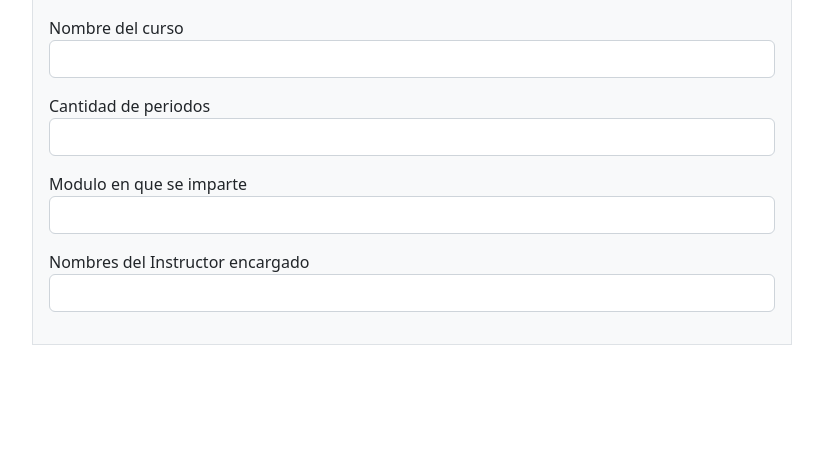
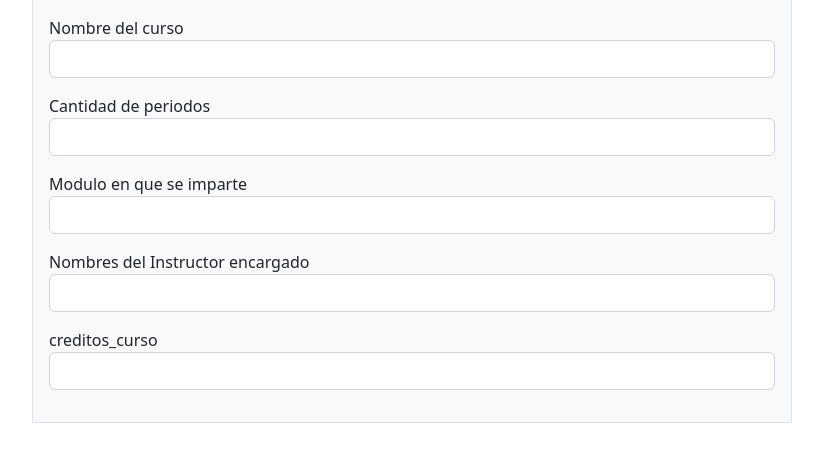
Before and after one commit to CARS1803/ParcialReyes, a PHP site: page / in a window 1280 px wide. Shown: the part 57-519 px from the top of the page, without its empty margins (228-1051 px from the left). Run offline with PHP 8.4, Linux system fonts and the light colour scheme.

Commit message:
Creaacion de la quinta entrada de datos

```diff
--- a/vistas/formulario/index.php
+++ b/vistas/formulario/index.php
@@ -41,6 +41,13 @@
                         <input type="text" name="nombre_instructor" id="nombre_instructor" class="form-control">
                     </div>
                 </div>
+                <!-- Creaacion de la quinta entrada de datos -->
+                <div class="row mb-3">
+                    <div class="col">
+                        <label for="correo">creditos_curso</label>
+                        <input type="decimal" name="creditos_curso" id="creditos_curso" class="form-control">
+                    </div>
+                </div>
 
             </form>
         </div>
```
